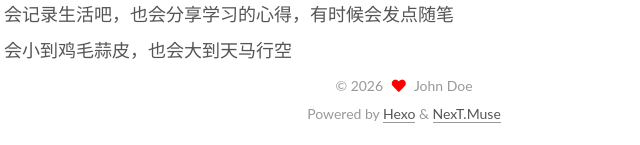
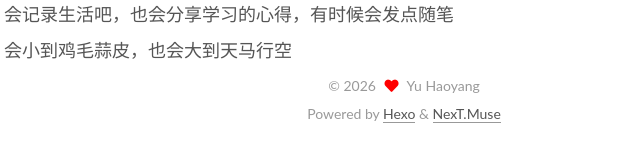
Before and after one commit to yuhy66/yuhy66.github.io, a plain HTML site: page 2026/01/11/我的第一篇博客/index.html in a window 1280 px wide. Shown: the part 734-879 px from the top of the page, 396-1036 px from the left. Drawn offline with Linux system fonts and the light colour scheme.

Commit message:
Site updated: 2026-04-11 22:20:12

```diff
--- a/2026/01/11/我的第一篇博客/index.html
+++ b/2026/01/11/我的第一篇博客/index.html
@@ -29,7 +29,7 @@
 <meta property="og:locale" content="en_US">
 <meta property="article:published_time" content="2026-01-11T12:31:23.000Z">
 <meta property="article:modified_time" content="2026-04-11T13:37:12.733Z">
-<meta property="article:author" content="John Doe">
+<meta property="article:author" content="Yu Haoyang">
 <meta name="twitter:card" content="summary">
 
 <link rel="canonical" href="http://example.com/2026/01/11/%E6%88%91%E7%9A%84%E7%AC%AC%E4%B8%80%E7%AF%87%E5%8D%9A%E5%AE%A2/">
@@ -154,7 +154,7 @@
 
     <span hidden itemprop="author" itemscope itemtype="http://schema.org/Person">
       <meta itemprop="image" content="/images/avatar.gif">
-      <meta itemprop="name" content="John Doe">
+      <meta itemprop="name" content="Yu Haoyang">
       <meta itemprop="description" content="">
     </span>
 
@@ -273,7 +273,7 @@
 
       <div class="site-overview-wrap sidebar-panel">
         <div class="site-author motion-element" itemprop="author" itemscope itemtype="http://schema.org/Person">
-  <p class="site-author-name" itemprop="name">John Doe</p>
+  <p class="site-author-name" itemprop="name">Yu Haoyang</p>
   <div class="site-description" itemprop="description"></div>
 </div>
 <div class="site-state-wrap motion-element">
@@ -313,7 +313,7 @@
   <span class="with-love">
     <i class="fa fa-heart"></i>
   </span>
-  <span class="author" itemprop="copyrightHolder">John Doe</span>
+  <span class="author" itemprop="copyrightHolder">Yu Haoyang</span>
 </div>
   <div class="powered-by">Powered by <a href="https://hexo.io/" class="theme-link" rel="noopener" target="_blank">Hexo</a> & <a href="https://muse.theme-next.org/" class="theme-link" rel="noopener" target="_blank">NexT.Muse</a>
   </div>
--- a/css/main.css
+++ b/css/main.css
@@ -1168,7 +1168,7 @@
 }
 .links-of-author a::before,
 .links-of-author span.exturl::before {
-  background: #ff4a5c;
+  background: #ffff86;
   border-radius: 50%;
   content: ' ';
   display: inline-block;
```
Also changed, not shown: archives/2026/01/index.html (+3 -3 lines), archives/2026/index.html (+3 -3 lines), archives/index.html (+3 -3 lines), index.html (+4 -4 lines).
